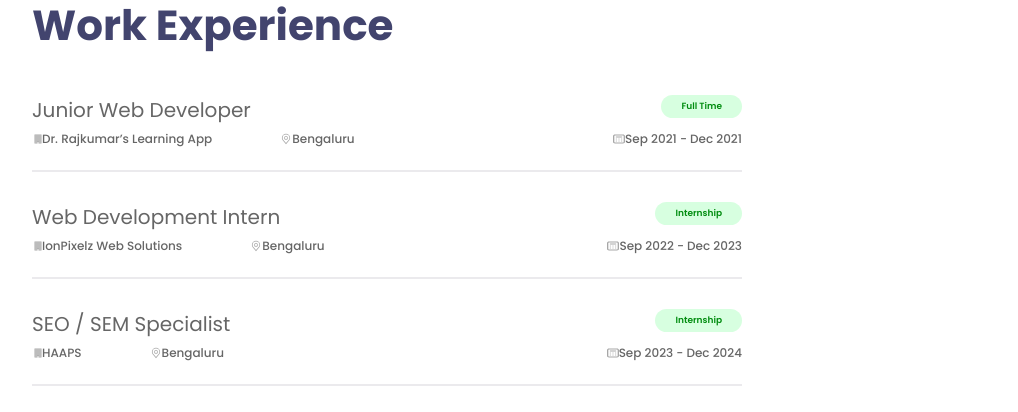
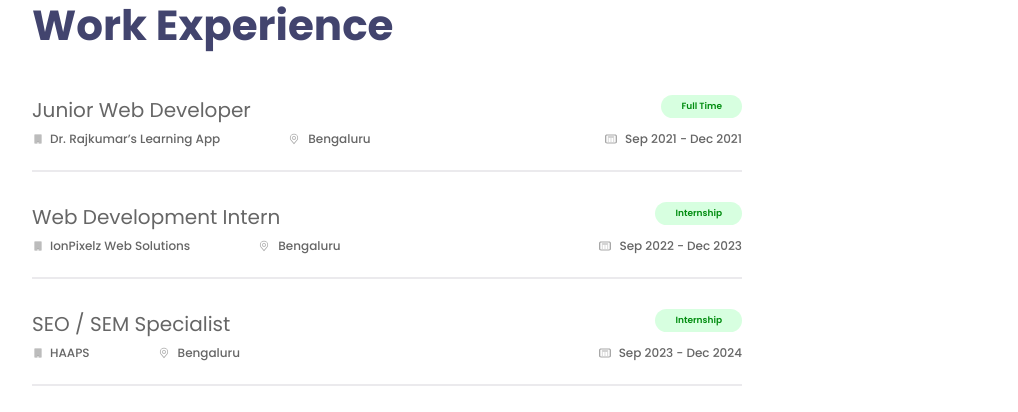
Before and after one commit to yevhenkr/portfolio-third-variant, a React app: page / in a window 1280 px wide. Shown: the part 1080-1492 px from the top of the page, without its empty margins (8-1026 px from the left). Built offline with nearby package versions, Linux system fonts and the light colour scheme.

Commit message:
refactor

```diff
--- a/src/common/components/layout/sections/experiens/Experience.tsx
+++ b/src/common/components/layout/sections/experiens/Experience.tsx
@@ -73,7 +73,6 @@ const CalendarWrap = styled.div`
 `
 
 const Positions = styled.h3`
-    font-family: Poppins, sans-serif;
     font-weight: 400;
     font-size: 20px;
     color: ${myTheme.color.text};
@@ -81,6 +80,7 @@ const Positions = styled.h3`
 `
 const StyledText = styled.span`
     font-family: Poppins, sans-serif;
+    padding-left: 8px;
     font-weight: 500;
     font-size: 12px;
     color: ${myTheme.color.text};
```
